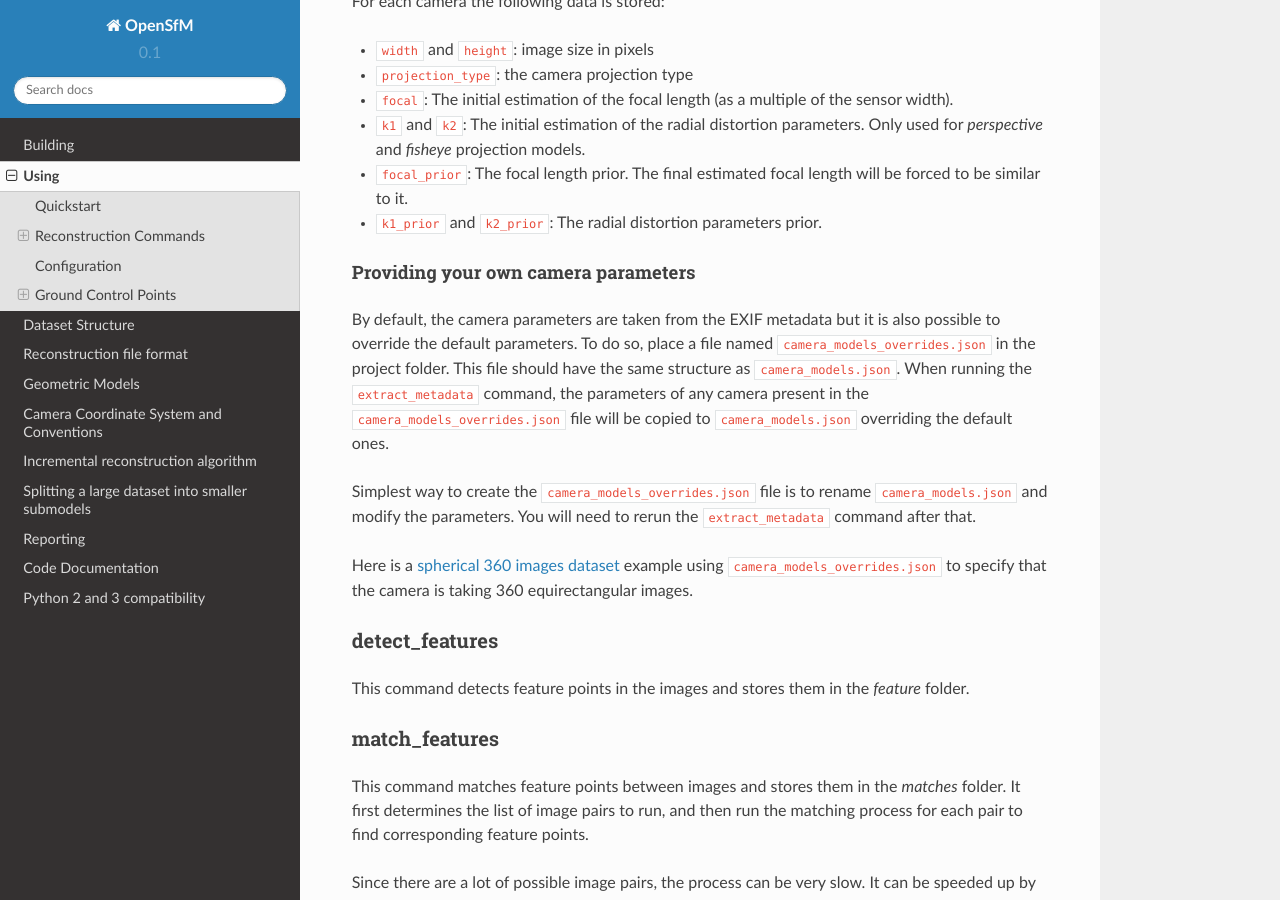
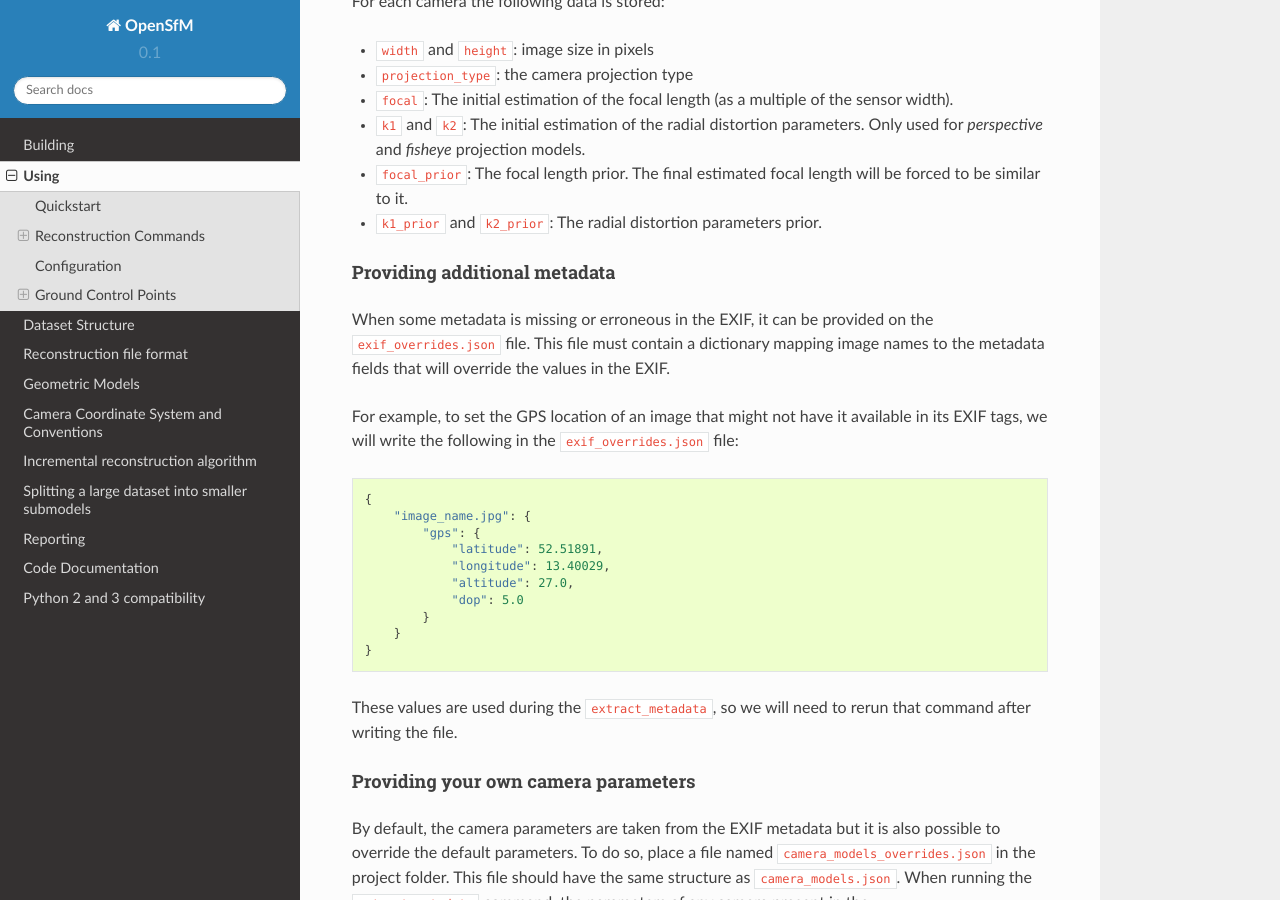
Before and after one commit to mapillary/OpenSfM, a Sphinx documentation site: the page built from doc/source/using.rst, in a window 1280 px wide and 900 px high, scrolled down 3360 px. Built offline with Sphinx 7.4.7 and the Read the Docs theme 2.0.0, drawn with Linux system fonts in a browser that asks for light colours.

Commit message:
doc: document exif_overrides.json

```diff
--- a/doc/source/using.rst
+++ b/doc/source/using.rst
@@ -113,6 +113,27 @@ For each camera the following data is stored:
 - ``k1_prior`` and ``k2_prior``:  The radial distortion parameters prior.
 
 
+Providing additional metadata
+'''''''''''''''''''''''''''''
+
+When some metadata is missing or erroneous in the EXIF, it can be provided on the ``exif_overrides.json`` file.  This file must contain a dictionary mapping image names to the metadata fields that will override the values in the EXIF.
+
+For example, to set the GPS location of an image that might not have it available in its EXIF tags, we will write the following in the ``exif_overrides.json`` file::
+
+    {
+        "image_name.jpg": {
+            "gps": {
+                "latitude": 52.51891,
+                "longitude": 13.40029,
+                "altitude": 27.0,
+                "dop": 5.0
+            }
+        }
+    }
+
+These values are used during the ``extract_metadata``, so we will need to rerun that command after writing the file.
+
+
 Providing your own camera parameters
 ''''''''''''''''''''''''''''''''''''
 
```
